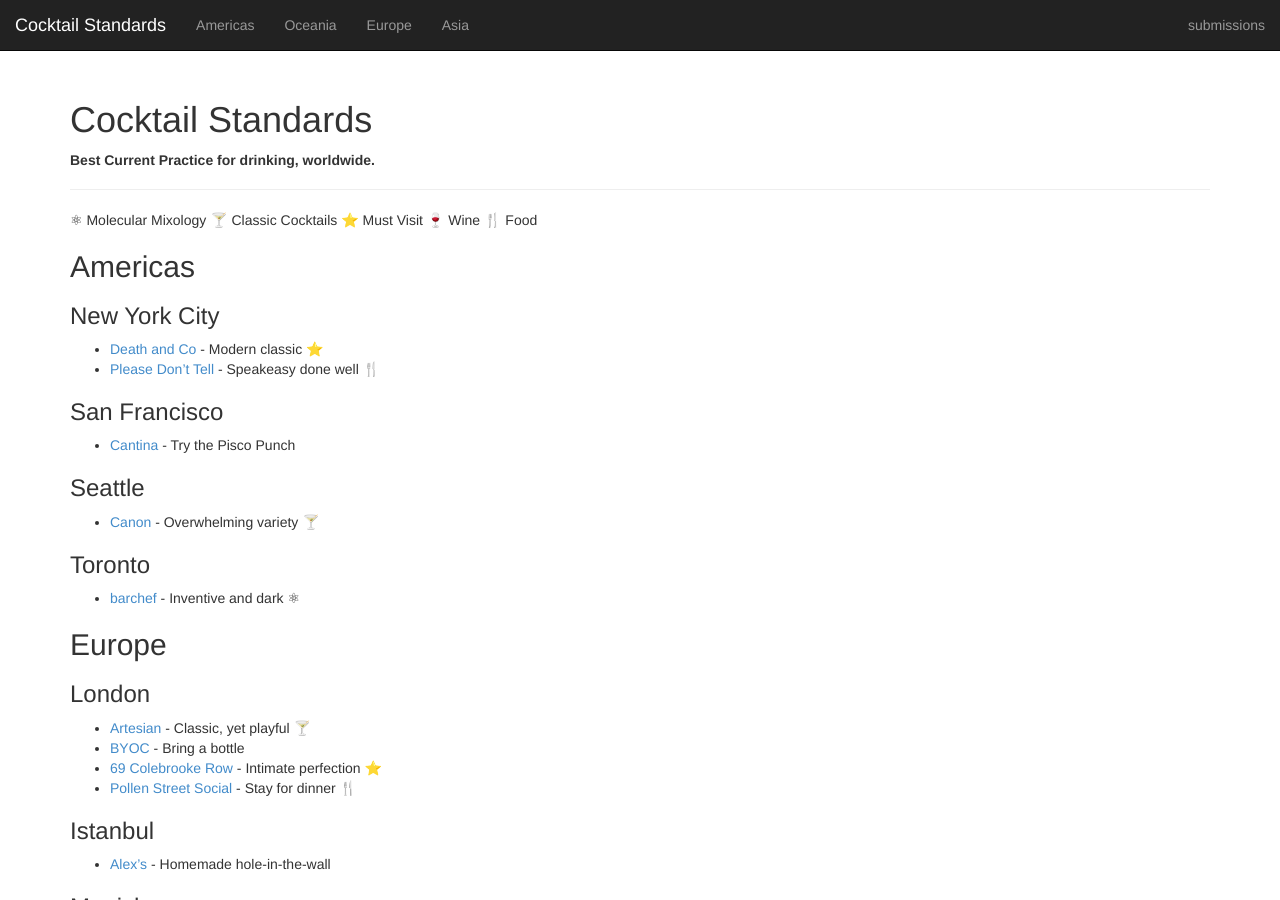
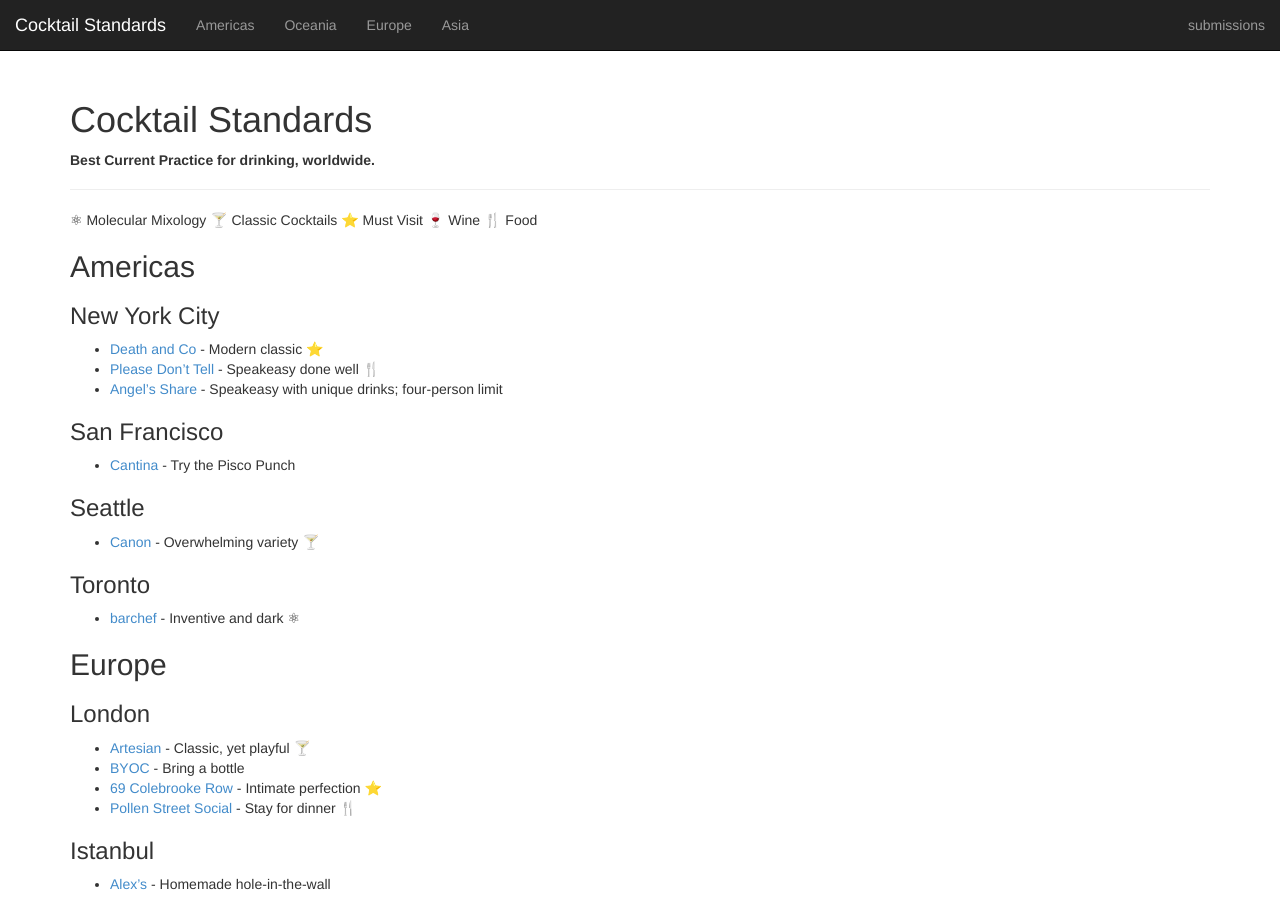
Before and after one commit to CocktailStandards/CocktailStandards.github.io, a Jekyll site: the page built from index.md, in a window 1280 px wide and 900 px high. Built offline with Jekyll 4.4.1, drawn with Linux system fonts in a browser that asks for light colours.

Commit message:
Add Angel's Share

```diff
--- a/index.md
+++ b/index.md
@@ -19,6 +19,7 @@ show_nav: true
 
 * [Death and Co](http://www.deathandcompany.com) - Modern classic ⭐️
 * [Please Don't Tell](http://pdtnyc.com) - Speakeasy done well 🍴
+* [Angel's Share](http://www.yelp.com/biz/angels-share-new-york) - Speakeasy with unique drinks; four-person limit
 
 ### San Francisco
 
```
